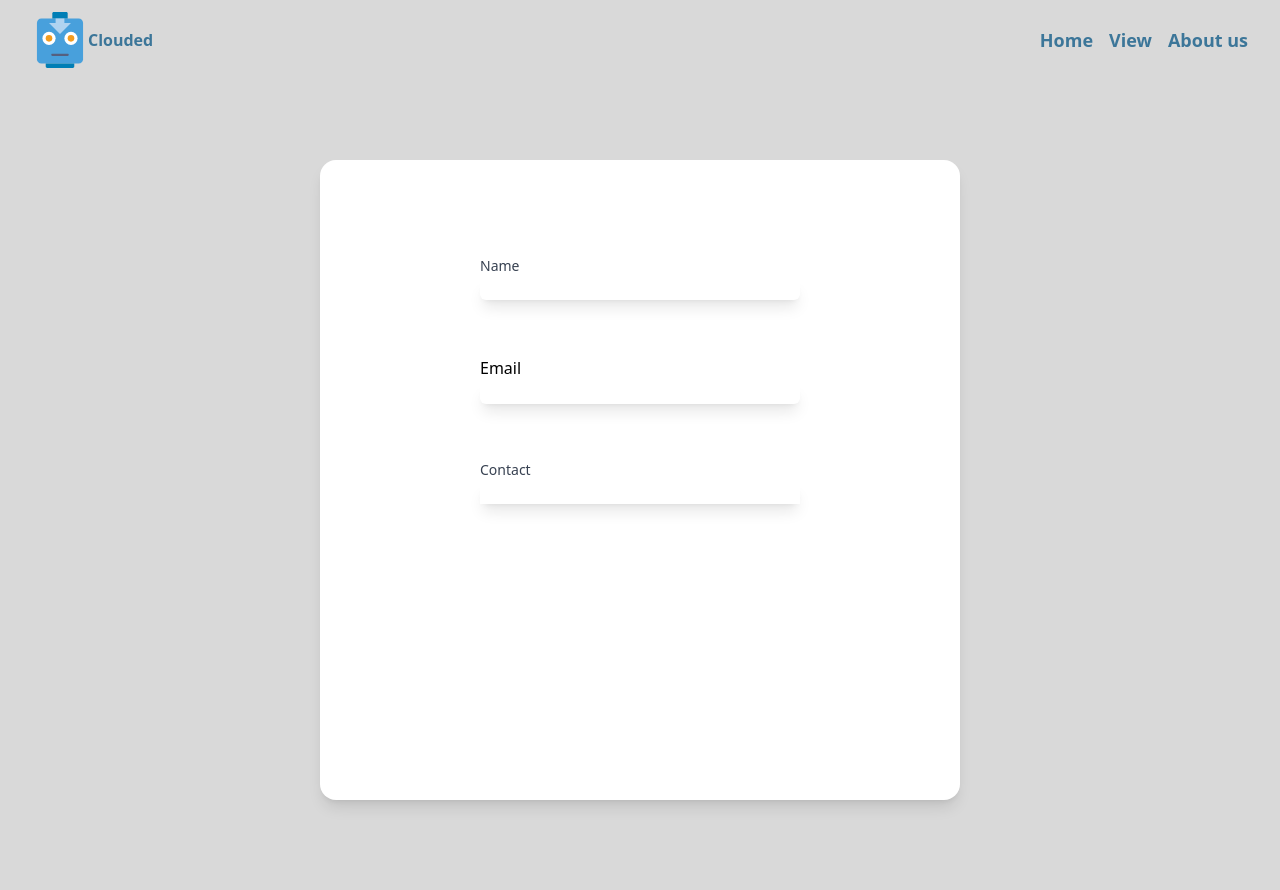
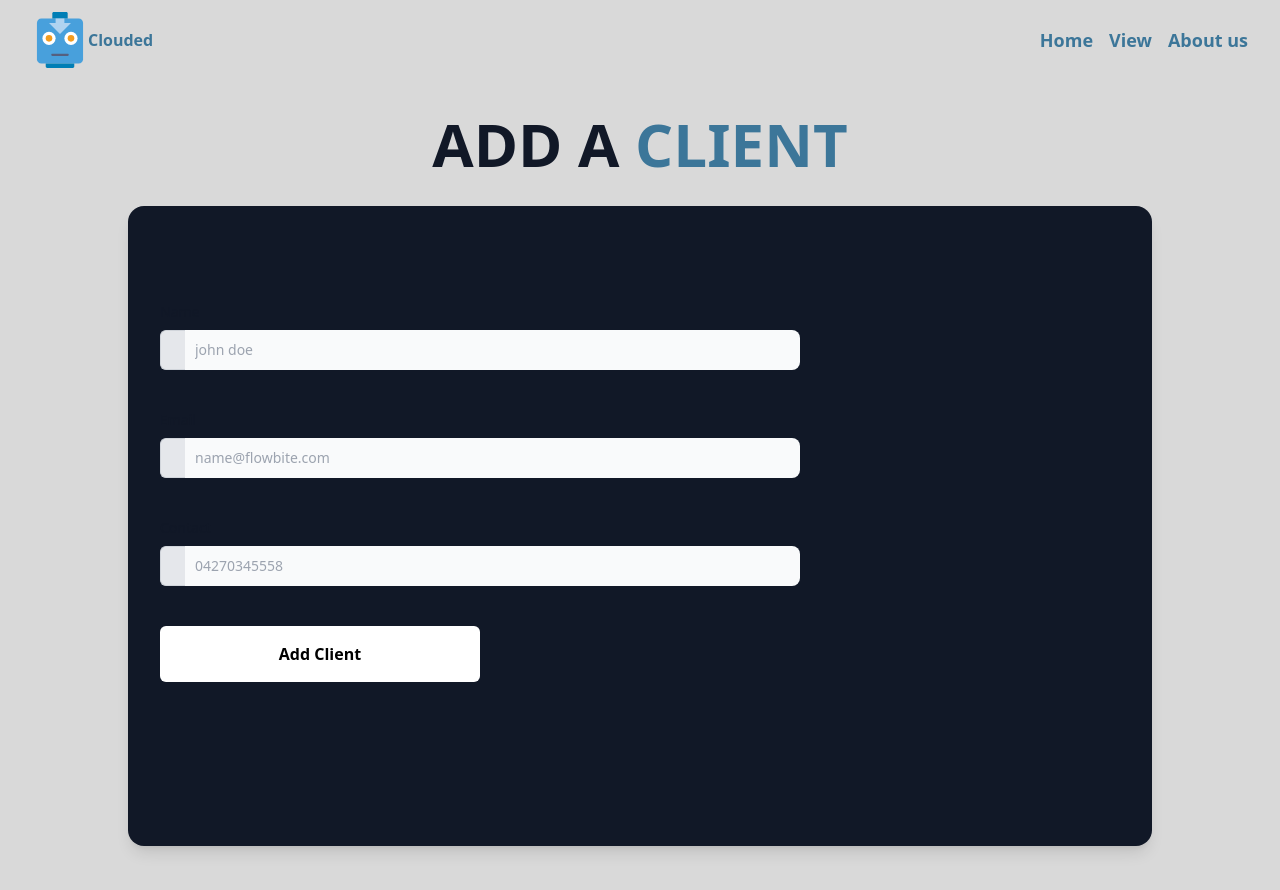
Before and after one commit to Mohtoto/Clouded, a React (Vite) app in the folder client/: page /addClient in a window 1280 px wide. Shown: the top 890 px of the page. Built offline with nearby package versions, Linux system fonts and the light colour scheme.

Commit message:
atweaked addclient page

```diff
--- a/client/src/components/AddClient.jsx
+++ b/client/src/components/AddClient.jsx
@@ -1,64 +1,84 @@
 import React from "react";
 import Nav from "../components/Nav";
+import icons from '../assets/icons.png'
 
 const AddClient = () => {
   return (
     <>
       <Nav />
-      <div className="w-full max-w-7xl m-auto flex items-center justify-center min-h-screen">
+      <div className="w-full max-w-7xl m-auto flex flex-col items-center justify-center min-h-screen">
+        <h1 className="font-bold text-6xl mb-8 text-[#111827]">ADD A <span className="text-[#3C7699]">CLIENT</span></h1>
         <div
-          className="bg-white w-full max-w-screen-sm rounded-2xl shadow-lg "
+          className="bg-[#111827] w-full max-w-screen-lg rounded-2xl shadow-lg "
           style={{ height: "40rem" }}
         >
-          <div className="w-full h-full flex flex-col items-center mt-24 gap-14">
-            <div className="w-full max-w-xs">
+          <div className="w-full h-full flex flex-col mt-24  max-w-screen-sm gap-10 mx-8">
+            <div>
               <label
-                htmlFor="first-name"
-                className="block text-sm font-medium text-gray-700"
+                htmlFor="website-admin"
+                className="block mb-2 text-sm font-medium text-gray-900 dark:text-gray-300"
               >
                 Name
               </label>
+              <div className="flex">
+                <span className="inline-flex items-center px-3 text-sm text-gray-900 bg-gray-200 rounded-l-md border border-r-0 border-gray-300 dark:bg-gray-600 dark:text-gray-400 dark:border-gray-600">
+
+                </span>
                 <input
                   type="text"
-                name="first-name"
-                id="first-name"
-                autoComplete="given-name"
-                className="mt-1 block w-full rounded-md border-gray-300 shadow-lg sm:text-sm"
+                  id="website-admin"
+                  className="rounded-none rounded-r-lg outline-none  bg-gray-50  text-gray-900 focus:ring-blue-500 focus:border-blue-500 block flex-1 min-w-0 w-full text-sm  p-2.5  dark:bg-gray-700 dark:border-gray-600 dark:placeholder-gray-400 dark:text-white dark:focus:ring-blue-500 dark:focus:border-blue-500"
+                  placeholder="john doe"
                 />
               </div>
-            <div className="w-full max-w-xs">
+            </div>
+
+
+
+            <div>
+
               <label
-                htmlFor="email"
-                className=""
+                htmlFor="input-group-1"
+                className="block mb-2 text-sm font-medium text-gray-900 dark:text-gray-300"
               >
                 Email
               </label>
+              <div className="flex">
+                 <span className="inline-flex items-center px-3 text-sm text-gray-900 bg-gray-200 rounded-l-md border border-r-0 border-gray-300 dark:bg-gray-600 dark:text-gray-400 dark:border-gray-600">
+
+                 </span>
                 <input
                   type="email"
-                name="email"
-                id="email"
-
-                className="mt-1 block w-full rounded-md border-black shadow-lg sm:text-sm"
+                  id="input-group-1"
+                  className="bg-gray-50  text-gray-900 text-sm outline-none rounded-r-lg block w-full p-2.5  dark:bg-gray-700  dark:placeholder-gray-400 dark:text-white dark:focus:ring-blue-500 dark:focus:border-blue-500"
+                  placeholder="name@flowbite.com"
                 />
               </div>
-            <div className="w-full max-w-xs">
+            </div>
+
+
+            <div>
               <label
-                htmlFor="number"
-                className="block text-sm font-medium text-gray-700"
+                htmlFor="input-group-1"
+                className="block mb-2 text-sm font-medium text-gray-900 dark:text-gray-300"
               >
                 Contact
               </label>
+              <div className="flex">
+              <span className="inline-flex items-center px-3 text-sm text-gray-900 bg-gray-200 rounded-l-md border border-r-0 border-gray-300 dark:bg-gray-600 dark:text-gray-400 dark:border-gray-600">
+
+                </span>
                 <input
                   type="text"
-                name="number"
-                id="number"
-
-                className="mt-1 block w-full shadow-lg sm:text-sm outline-gray-600 border-gray-600"
+                  id="input-group-1"
+                  className="bg-gray-50 outline-none text-gray-900 text-sm rounded-r-lg focus:ring-blue-500 focus:border-blue-500 block w-full p-2.5  dark:bg-gray-700 dark:border-gray-600 dark:placeholder-gray-400 dark:text-white dark:focus:ring-blue-500 dark:focus:border-blue-500"
+                  placeholder="04270345558"
                 />
               </div>
+            </div>
+              <button className="bg-white h-14 w-full max-w-xs rounded-md hover:bg-[#3C7699] font-bold  hover:text-white">Add Client</button>
+          </div>
 
-
-          </div>
         </div>
       </div>
     </>
```
Also changed, not shown: client/src/assets/icons.png (added). Lines whose indentation alone changed are shown as unchanged.
